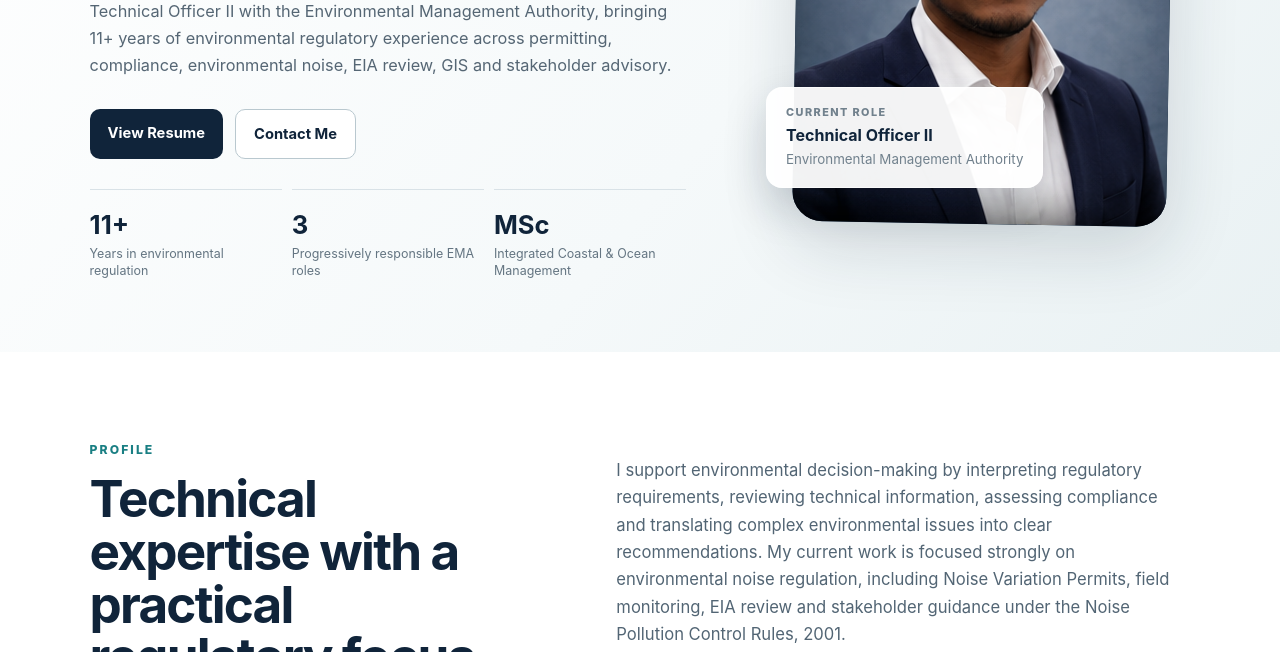
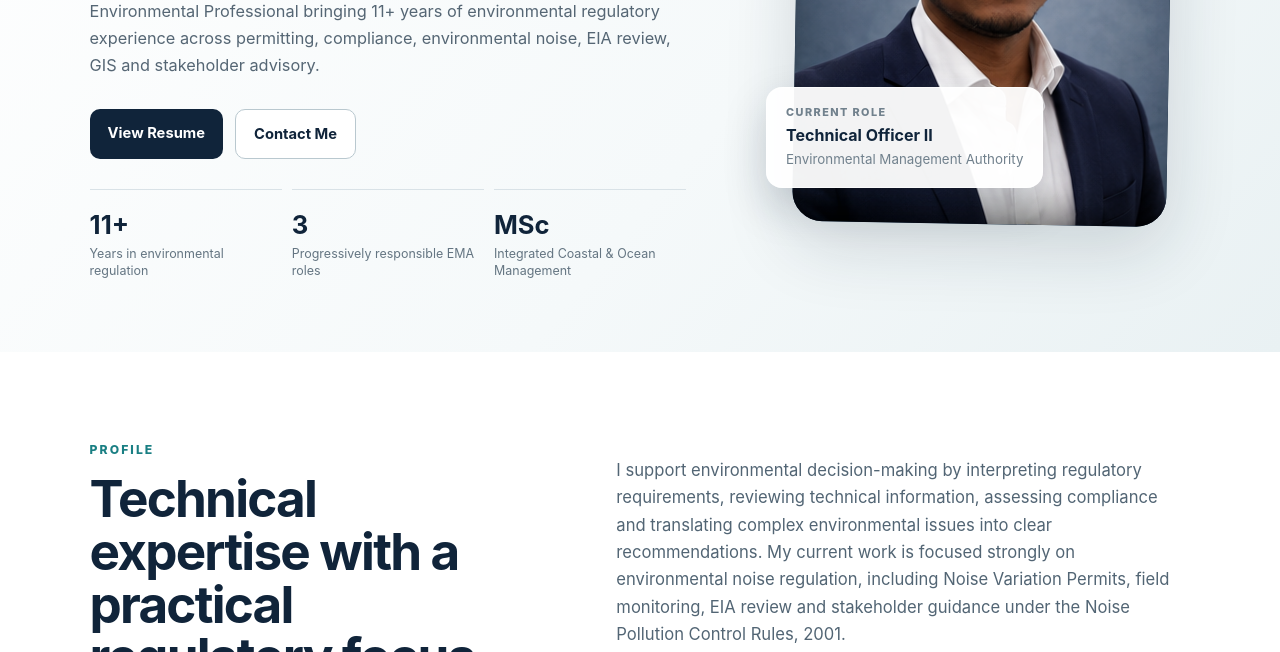
Before and after one commit to MGunnesslal/Professional-Profile, a plain HTML site: page index.html in a window 1280 px wide. Shown: the part 448-1100 px from the top of the page. Drawn offline with Linux system fonts and the light colour scheme.

Commit message:
Update hero summary for clarity and conciseness

```diff
--- a/index.html
+++ b/index.html
@@ -26,7 +26,7 @@
         <p class="eyebrow">Environmental Regulation · Noise Management · GIS</p>
         <h1>Mickell<br><span>Gunnesslal</span></h1>
         <p class="hero-title">Environmental Regulatory & Noise Management Professional</p>
-        <p class="hero-summary">Technical Officer II with the Environmental Management Authority, bringing 11+ years of environmental regulatory experience across permitting, compliance, environmental noise, EIA review, GIS and stakeholder advisory.</p>
+        <p class="hero-summary">Environmental Professional bringing 11+ years of environmental regulatory experience across permitting, compliance, environmental noise, EIA review, GIS and stakeholder advisory.</p>
         <div class="hero-actions">
           <a class="btn primary" href="Mickell_Gunnesslal_Resume.pdf" target="_blank" rel="noopener">View Resume</a>
           <a class="btn ghost" href="mailto:mgunnesslal@hotmail.com">Contact Me</a>
```
